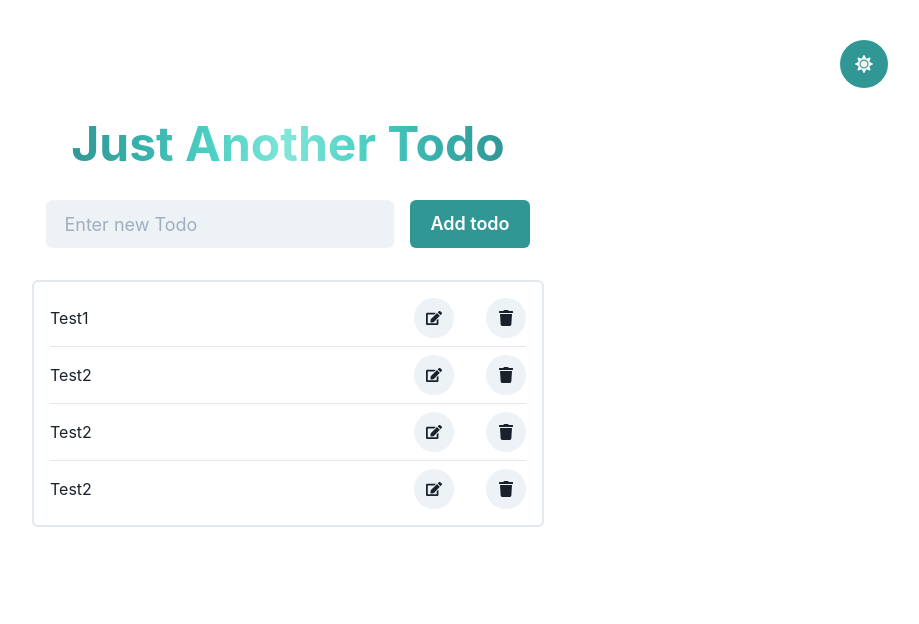
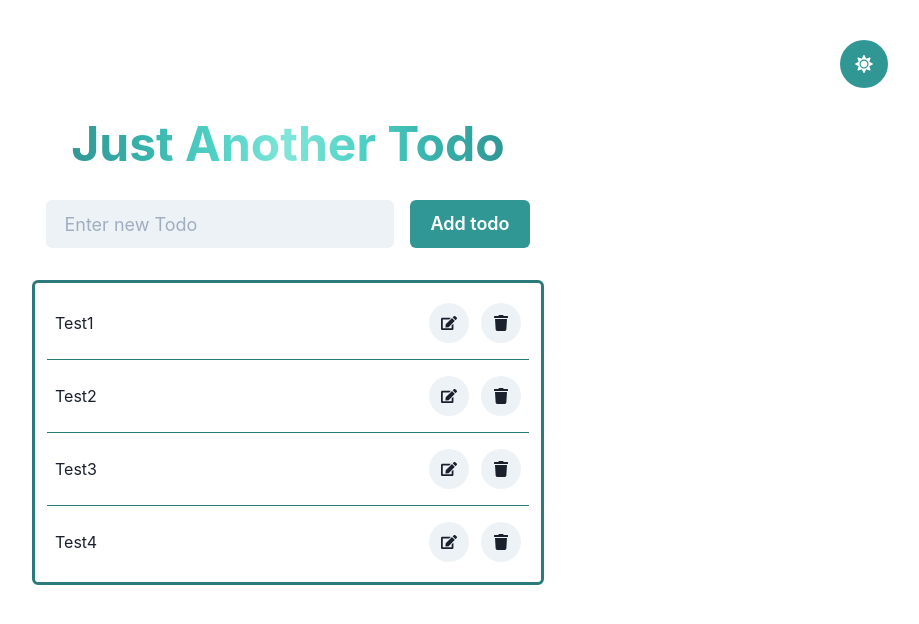
Before and after one commit to harshb16/just-another-todo, a React (Create React App) app: page / in a window 1280 px wide. Shown: the top 624 px of the page, without its empty margins (352-1271 px from the left). Built offline with nearby package versions, Linux system fonts and the light colour scheme.

Commit message:
Add delete functionality

```diff
--- a/src/App.jsx
+++ b/src/App.jsx
@@ -1,4 +1,4 @@
-import React from 'react';
+import { useState } from 'react';
 import { VStack } from '@chakra-ui/react';
 import { ColorModeSwitcher } from './ColorModeSwitcher';
 import Header from './components/Header';
@@ -6,7 +6,7 @@ import TodoForm from './components/TodoForm';
 import TodoList from './components/TodoList';
 
 function App() {
-  const todoItems = [
+  const todos = [
     {
       id: '1',
       todo: 'Test1',
@@ -16,20 +16,27 @@ function App() {
       todo: 'Test2',
     },
     {
-      id: '2',
-      todo: 'Test2',
+      id: '3',
+      todo: 'Test3',
     },
     {
-      id: '2',
-      todo: 'Test2',
+      id: '4',
+      todo: 'Test4',
     },
   ];
+  const [todoItems, setTodoItems] = useState(todos);
+
+  const deleteTodo = (id) => {
+    const newTodoItems = todoItems.filter((todo) => todo.id !== id);
+    setTodoItems(newTodoItems);
+  };
+
   return (
     <VStack m={4} p={4} spacing={8}>
       <ColorModeSwitcher alignSelf='flex-end' />
       <Header />
       <TodoForm />
-      <TodoList todos={todoItems} />
+      <TodoList todos={todoItems} onDelete={deleteTodo} />
     </VStack>
   );
 }
--- a/src/components/TodoForm.jsx
+++ b/src/components/TodoForm.jsx
@@ -1,8 +1,8 @@
-import { Input, HStack, FormLabel, Button } from '@chakra-ui/react';
+import { Input, HStack, Button } from '@chakra-ui/react';
 
 const TodoForm = () => {
   return (
-    <FormLabel>
+    <form>
       <HStack spacing={4}>
         <Input
           size='lg'
@@ -17,7 +17,7 @@ const TodoForm = () => {
           Add todo
         </Button>
       </HStack>
-    </FormLabel>
+    </form>
   );
 };
 
--- a/src/components/TodoList.jsx
+++ b/src/components/TodoList.jsx
@@ -5,28 +5,47 @@ import {
   Text,
   IconButton,
   Spacer,
+  Badge,
 } from '@chakra-ui/react';
 import { FaTrash, FaEdit } from 'react-icons/fa';
 
-const TodoList = ({ todos }) => {
+const TodoList = ({ todos, onDelete }) => {
+  if (!todos.length)
+    return (
+      <Badge
+        colorScheme='teal'
+        variant='subtle'
+        p={4}
+        m={4}
+        fontSize='2xl'
+        borderRadius='md'
+      >
+        No Todos
+      </Badge>
+    );
+
   return (
     <VStack
       divider={<StackDivider />}
-      borderColor='grey.200'
-      borderWidth='2px'
-      p={4}
+      borderColor='teal.600'
+      borderWidth='3px'
+      p={3}
       borderRadius='md'
       width='100%'
       maxWidth={{ base: '90vw', sm: '80vw', lg: '50vw', xl: '40vw' }}
       alignItems='stretch'
     >
       {todos.map((todo) => (
-        <HStack key={todo.id}>
+        <HStack key={todo.id} m={2}>
           <Text>{todo.todo}</Text>
           <Spacer />
-          <HStack spacing='8'>
+          <HStack spacing='3'>
             <IconButton icon={<FaEdit />} isRound='true' />
-            <IconButton icon={<FaTrash />} isRound='true' />
+            <IconButton
+              icon={<FaTrash />}
+              isRound='true'
+              onClick={() => onDelete(todo.id)}
+            />
           </HStack>
         </HStack>
       ))}
```
Also changed, not shown: src/components/TodoItem.jsx (deleted, +0 -19 lines).
